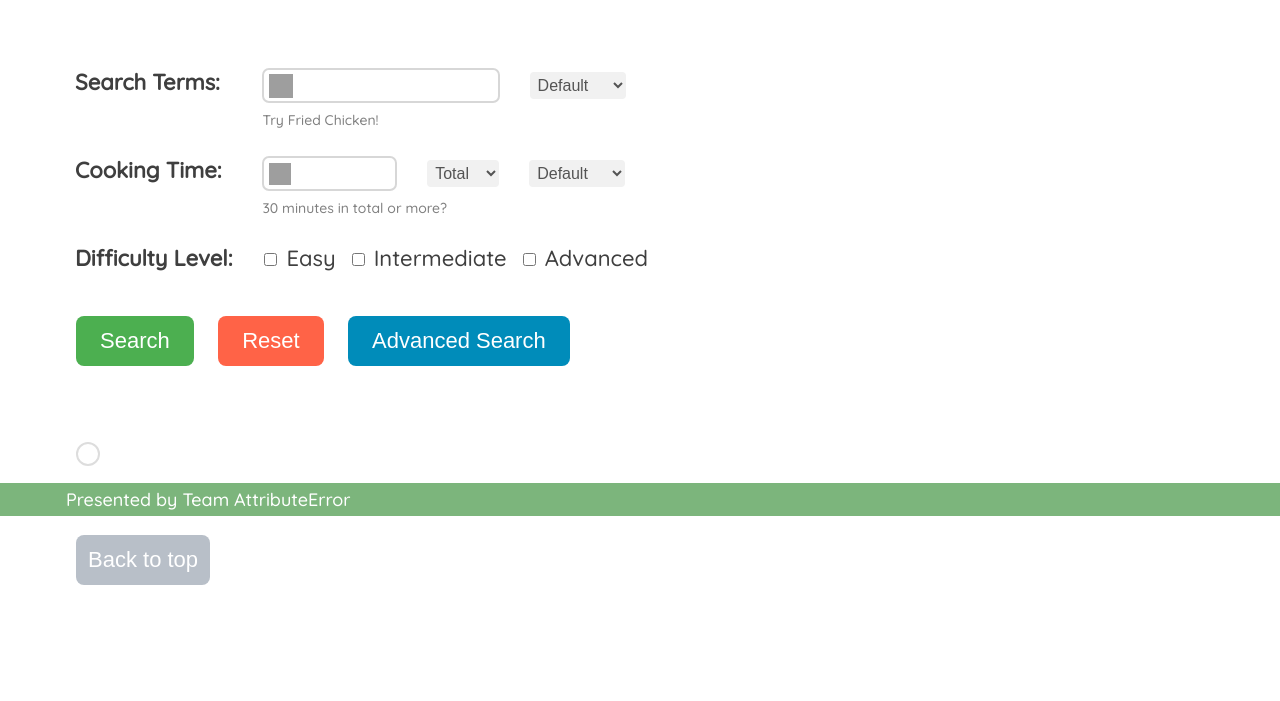
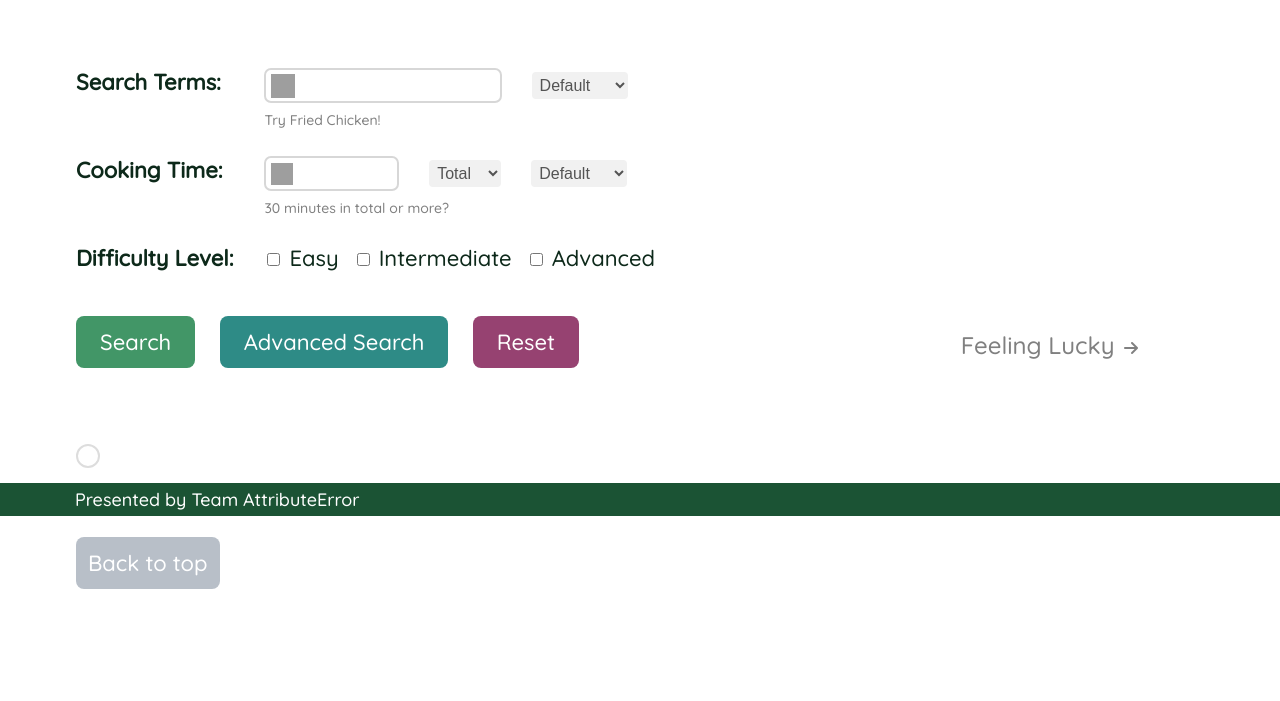
Before and after one commit to louisesiqifan/Pandas-Express, a Django app: page /search/ in a window 1280 px wide. Shown: the part 284-985 px from the top of the page. After the commit the page ends 873 px from the top, so only its background shows below. Run offline with Django 3.2, Linux system fonts and the light colour scheme; some libraries are stand-ins or nearby versions; grey boxes are pictures that could not be loaded.

Commit message:
Add lucky

```diff
--- a/pandas_express/home/templates/home.html
+++ b/pandas_express/home/templates/home.html
@@ -12,18 +12,26 @@
         <div id="header">
             <h1>Pandas Express</h1>
         </div>
-        <div class="frame" id="section1">
+        <div class="row" id="section1">
+            <div class="column1">
                 <form method="get">
                     {% csrf_token %}
                     <table class="form">
                         {{ form }}
                     </table>
                     <input type="submit" class="button" value="Search" onclick="location.href='#section2';"/>
+                    <input type="reset" class="button" value="Advanced Search" onclick="location.href='/search/advance';" />
                     <input type="reset" class="button" value="Reset" onclick="location.href='/search';" />
-                <input type="reset" class="button" value="Advanced Search" onclick="location.href='/search/advance';" />
                 </form>
+            </div>
+            <div class="column2">
+                <form action="{% url 'detail'%}">
+                   <input type="submit" class="button" value="Feeling Lucky" name="{{random_seed}}"/>
+                    <i class="fa fa-arrow-right fa-1x"></i>
+                </form>
+            </div>
+        </div>
 
-        </div>
 
         {% if args %}
         <div class="args">
@@ -75,3 +83,5 @@
         </div>
     </body>
 </html>
+
+<script src="https://kit.fontawesome.com/a076d05399.js"></script>
--- a/pandas_express/home/views.py
+++ b/pandas_express/home/views.py
@@ -8,6 +8,7 @@ from django.template import Template
 from plotter import plot_one_nutrition, plot_two_nutrition
 from manage_user import save_current_dish
 from user_preference import save, current_dish
+import datetime
 
 TIME_CHOICES = [("total", "Total"), ("active", "Active")]
 LEVEL_CHOICES = [("easy", "Easy"),
@@ -107,6 +108,8 @@ class SearchForm(forms.Form):
 def search(request):
     context = {}
     res = None
+    dt_time = datetime.datetime.now()
+    random_seed =  dt_time.hour * 100 + dt_time.second
     if request.method == 'GET':
         form = SearchForm(request.GET)
         if form.is_valid():
@@ -141,6 +144,7 @@ def search(request):
         context['num_results'] = len(result)
         context['columns'] = [COLUMN_NAMES.get(col, col) for col in columns]
         context['form'] = form
+        context['random_seed'] = random_seed
 
     return render(request, 'home.html', context)
 
--- a/pandas_express/static/home.css
+++ b/pandas_express/static/home.css
@@ -14,7 +14,7 @@ div {
 div#header {
     margin: 0;
     padding-right: 66px;
-    padding-left: 66px;
+    padding-left: 75px;
     padding-top: 100px;
     padding-bottom: 100px;
     background-size: cover;
@@ -36,6 +36,11 @@ div#header h1 {
 }
 
 div.frame {
+    margin: 66px;
+}
+
+
+div.row {
     margin: 66px;
 }
 
@@ -71,9 +76,9 @@ input.query {
 
 label {
     font-size: 22px;
-    color: #3f3f3f;
-    margin: 5px;
+    margin: 6px;
     padding: 1px;
+    color: #0d291a;
 }
 
 table.form {
@@ -108,7 +113,7 @@ table.form input#id_query_0{
 }
 
 table.form input#id_query_0:focus{
-    border: 2px solid lightblue;
+    border: 2px solid #c0dccc;
     width: 60%;
     background-color: #F8F8F8;
     transition: width border background 0.4s ease-in-out;
@@ -145,7 +150,7 @@ table.form input#id_time_and_mode_0{
 }
 
 table.form input#id_time_and_mode_0:focus{
-    border: 2px solid lightblue;
+    border: 2px solid #c0dccc;
     width: 30%;
     font-size: 18px;
     color: #696969;
@@ -191,10 +196,11 @@ table.form ul#id_level li {
 
 
 input[type=submit].button {
-  background-color: #4CAF50;
+  background-color: #429667;
   border: none;
   color: white;
   padding: 12px 24px;
+  font-family: 'Quicksand', sans-serif;
   text-align: center;
   text-decoration: none;
   display: inline-block;
@@ -209,14 +215,15 @@ input[type=submit].button {
 }
 
 input[type=submit]:hover{
-    background-color: #45a049;
+    background-color: #2e8b57;
 }
 
 input[type=reset].button {
-  background-color: tomato;
+  background-color: #964271;
   border: none;
   color: white;
   padding: 12px 24px;
+  font-family: 'Quicksand', sans-serif;
   text-align: center;
   text-decoration: none;
   display: inline-block;
@@ -231,14 +238,15 @@ input[type=reset].button {
 }
 
 input[type=reset]:hover{
-    background-color: #ff4747;
+    background-color: #8b2e62;
 }
 
 input[value="Advanced Search"].button {
-  background-color: #008CBA;
+  background-color: #2e8b86;
   border: none;
   color: white;
   padding: 12px 24px;
+  font-family: 'Quicksand', sans-serif;
   text-align: center;
   text-decoration: none;
   display: inline-block;
@@ -253,9 +261,36 @@ input[value="Advanced Search"].button {
 }
 
 input[value="Advanced Search"]:hover{
-    background-color: #123456;
+    background-color: #297d78;
 }
 
+input[value="Feeling Lucky"].button {
+  background-color: white;
+  color: grey;
+  padding: 15px 5px 5px 10px;
+  font-family: 'Quicksand', sans-serif;
+  text-align: right;
+  text-decoration: none;
+  display: inline-block;
+  font-size: 24px;
+  margin-top: 250px;
+  margin-bottom: 0px;
+  margin-right: 0px;
+  margin-left: 150px;
+  cursor: pointer;
+  border-radius: 8px;
+  transition: all 0.1s;
+  position: sticky;
+  border: 0px solid grey;
+}
+
+input[type=submit]:hover{
+    text-decoration: underline grey 2px;
+}
+
+i {
+    color: grey;
+}
 
 table.recipes {
     border: 2px solid #ddd;
@@ -272,7 +307,8 @@ table.recipes tr th {
 }
 
 table.recipes input.button {
-  background-color: #b8bfc8;
+  font-family: 'Quicksand', sans-serif;
+  background-color: #abd0ce;
   border: none;
   color: white;
   padding: 6px 10px;
@@ -286,28 +322,23 @@ table.recipes input.button {
 }
 
 table.recipes input.button:hover{
-    background-color: #7f8b9c;
+    background-color: #96c5c2;
 }
 
 table.recipes tr td,
 table.recipes tr th {
     padding: 5px;
     font-size: 18px;
-    color: #3f3f3f;
+    color: #091b11;
     align-items: center;
     justify-content:center;
 /*    display:flex;
     flex-grow:2;*/
 }
 
-table.recipes a{
-    padding: 8px;
-    font-size: 18px;
-    color: #0B3861;
-}
 
 table.recipes tr:nth-child(even) {
-    background: #eee;
+    background: #f4f9f6;
 }
 
 ul.errorlist {
@@ -340,12 +371,13 @@ input[value="Back to top"].button {
   border: none;
   color: white;
   padding: 12px 12px;
+  font-family: 'Quicksand', sans-serif;
   text-align: center;
   text-decoration: none;
   display: inline-block;
   font-size: 22px;
   margin-top: 10px;
-  margin-bottom: 50px;
+  margin-bottom: 30px;
   margin-right: 10px;
   margin-left: 10px;
   cursor: pointer;
@@ -358,10 +390,10 @@ input[value="Back to top"]:hover{
 }
 
 div#footer {
-    background: #7cb57c;
+    background: #1b5334;
     margin: 0;
     padding-right: 66px;
-    padding-left: 66px;
+    padding-left: 75px;
     padding-top: 5px;
     padding-bottom: 5px;
     width: 100%;
@@ -377,3 +409,22 @@ div#footer h2 {
     margin: 0px;
     padding: 0px;
 }
+
+ /* Three image containers (use 25% for four, and 50% for two, etc) */
+.column1 {
+  float: left;
+  width: 64%;
+  padding: 0px;
+}
+
+.column2 {
+  float: right;
+  width: 36%;
+  padding: 0px;
+}
+
+.row::after {
+  content: "";
+  clear: both;
+  display: table;
+}
```
Lines whose indentation alone changed are shown as unchanged.
